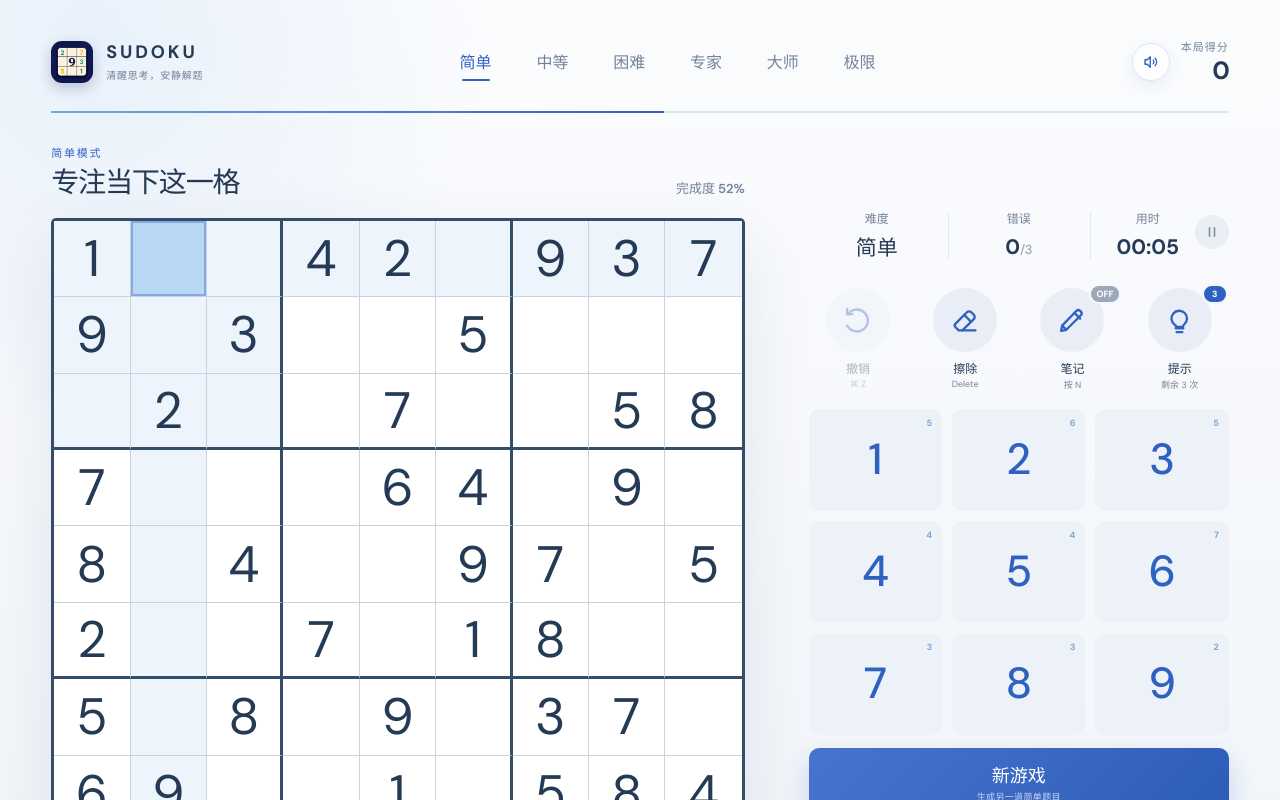
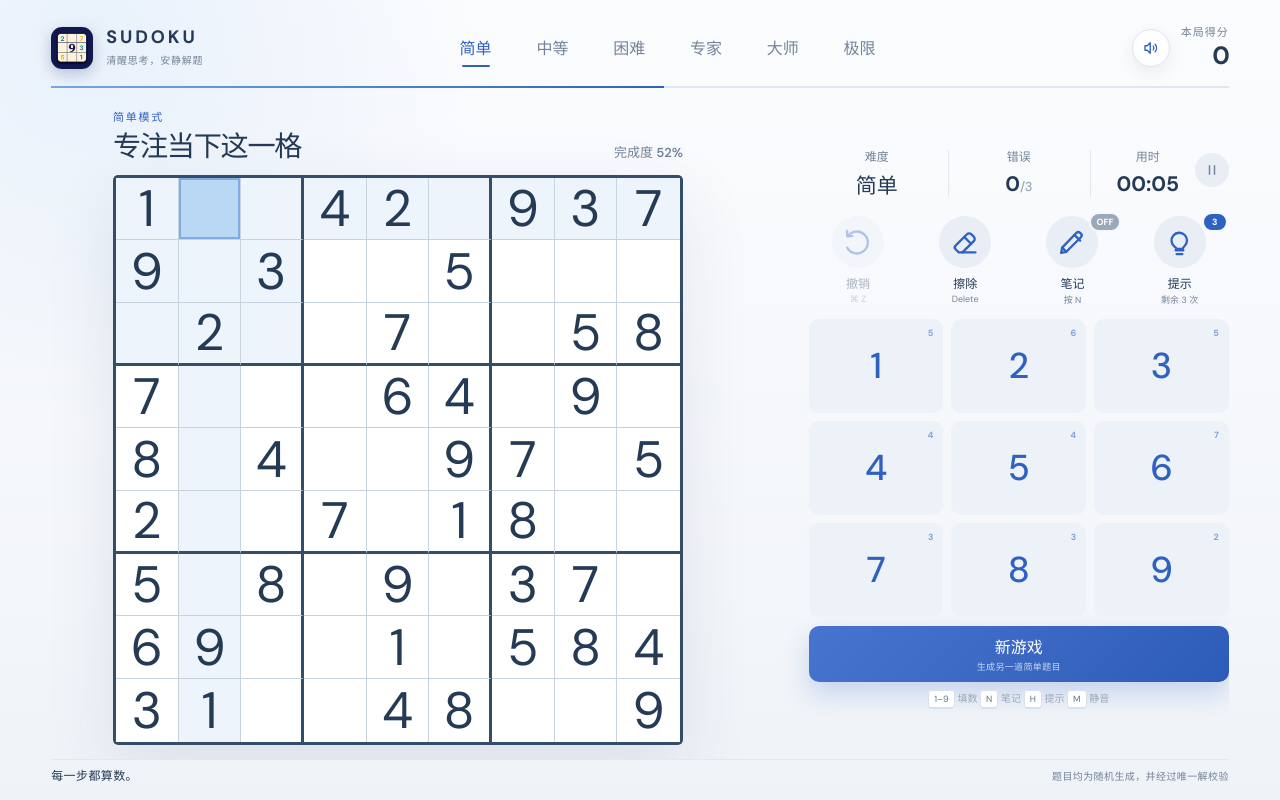
Before and after one commit to F-86/sudoku, a React (Vite) app: page / in a window 1280 px wide. Shown: the top 800 px of the page. Built offline with nearby package versions, Linux system fonts and the light colour scheme.

Commit message:
feat: fit desktop game into one page

```diff
--- a/public/sw.js
+++ b/public/sw.js
@@ -1,4 +1,4 @@
-const CACHE_VERSION = 'v3'
+const CACHE_VERSION = 'v4'
 const CACHE_PREFIX = 'sudoku-'
 const CACHE_NAME = `${CACHE_PREFIX}${CACHE_VERSION}`
 const BASE_PATH = new URL(self.registration.scope).pathname
--- a/src/index.css
+++ b/src/index.css
@@ -772,6 +772,104 @@ footer p {
   }
 }
 
+@media (min-width: 861px) {
+  html,
+  body,
+  #root {
+    height: 100%;
+    overflow: hidden;
+  }
+
+  .app {
+    display: grid;
+    grid-template-rows: auto auto minmax(0, 1fr) auto;
+    height: 100vh;
+    height: 100dvh;
+    min-height: 0;
+    padding-top: max(clamp(14px, 2.2vh, 22px), env(safe-area-inset-top));
+    padding-bottom: max(clamp(12px, 2vh, 20px), env(safe-area-inset-bottom));
+  }
+
+  .topbar {
+    min-height: clamp(54px, 7.5vh, 68px);
+  }
+
+  .progress-track {
+    margin-top: clamp(5px, 1vh, 10px);
+  }
+
+  .game-shell {
+    height: 100%;
+    min-height: 0;
+    padding: clamp(10px, 1.8vh, 18px) 0 clamp(8px, 1.4vh, 14px);
+    overflow: hidden;
+  }
+
+  .board-column {
+    width: min(760px, 100%, calc(100dvh - 230px));
+  }
+
+  .board-heading {
+    margin-bottom: clamp(8px, 1.4vh, 14px);
+  }
+
+  .board-heading h1 {
+    font-size: clamp(22px, 2.2vw, 30px);
+  }
+
+  .control-panel {
+    display: grid;
+    grid-template-rows: auto auto minmax(0, 1fr) auto auto;
+    align-self: center;
+    height: min(100%, 560px);
+    min-height: 0;
+  }
+
+  .stats {
+    margin-bottom: clamp(10px, 1.8vh, 18px);
+  }
+
+  .actions {
+    margin-bottom: clamp(8px, 1.4vh, 14px);
+  }
+
+  .action-icon {
+    width: clamp(48px, 6.5vh, 64px);
+    height: clamp(48px, 6.5vh, 64px);
+    margin-bottom: clamp(3px, 0.7vh, 6px);
+  }
+
+  .number-pad {
+    grid-template-rows: repeat(3, minmax(0, 1fr));
+    min-height: 0;
+    gap: clamp(6px, 1vh, 9px);
+  }
+
+  .number-pad button {
+    height: 100%;
+    min-height: 0;
+    padding: clamp(5px, 1vh, 9px);
+  }
+
+  .number-pad strong {
+    font-size: clamp(28px, 4.5vh, 40px);
+  }
+
+  .new-game {
+    min-height: clamp(50px, 7vh, 62px);
+    margin-top: clamp(7px, 1.1vh, 11px);
+    font-size: clamp(15px, 2vh, 18px);
+  }
+
+  .keyboard-tip {
+    margin-top: clamp(6px, 1vh, 10px);
+  }
+
+  footer {
+    padding-top: clamp(4px, 0.8vh, 7px);
+  }
+}
+
 @media (max-width: 1050px) {
   .app {
     padding-inline: 24px;
@@ -792,8 +890,8 @@ footer p {
   }
 
   .game-shell {
-    grid-template-columns: minmax(460px, 1fr) 340px;
-    gap: 28px;
+    grid-template-columns: minmax(0, 1fr) minmax(300px, 340px);
+    gap: clamp(18px, 3vw, 28px);
   }
 }
 
```
